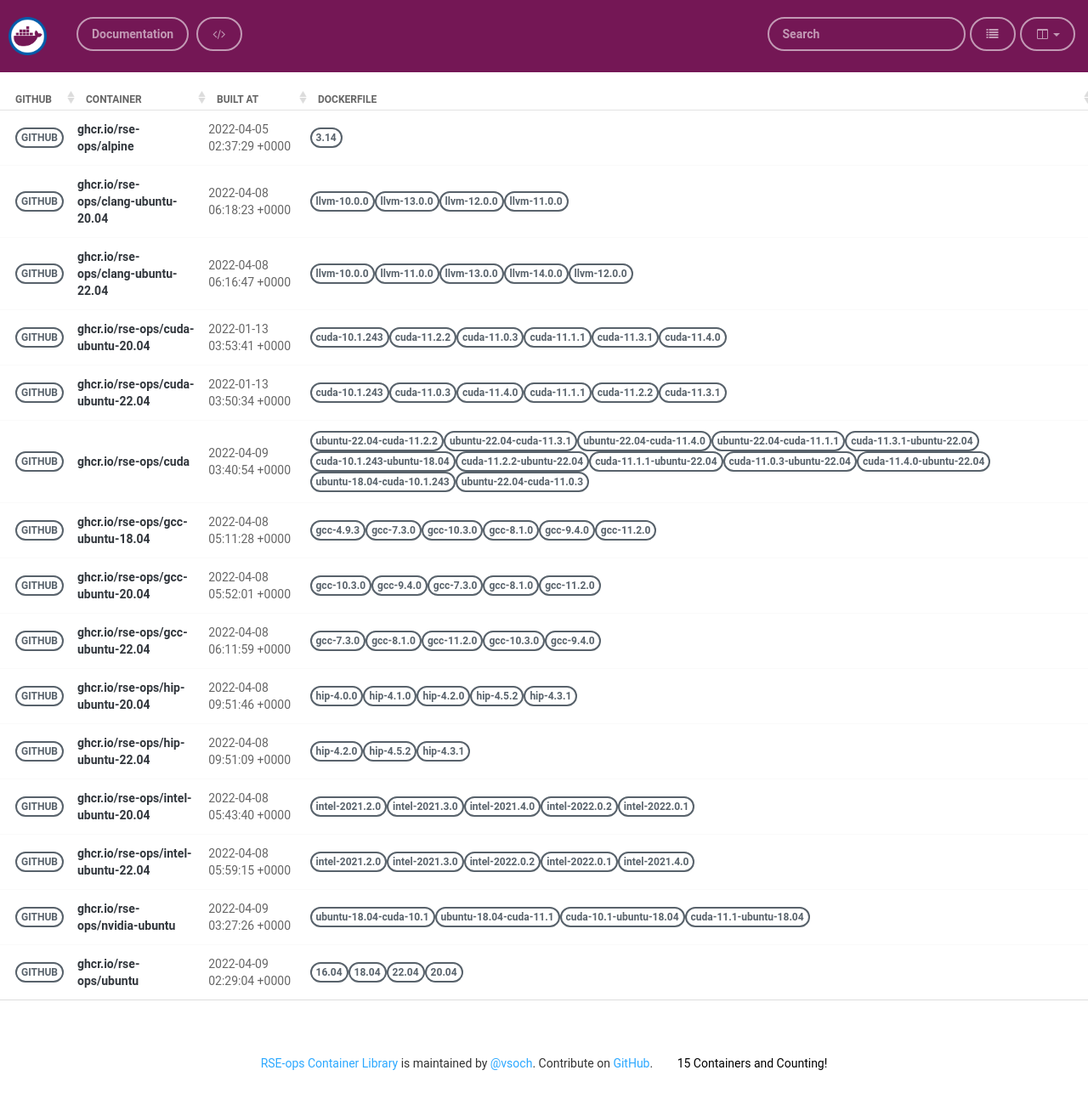
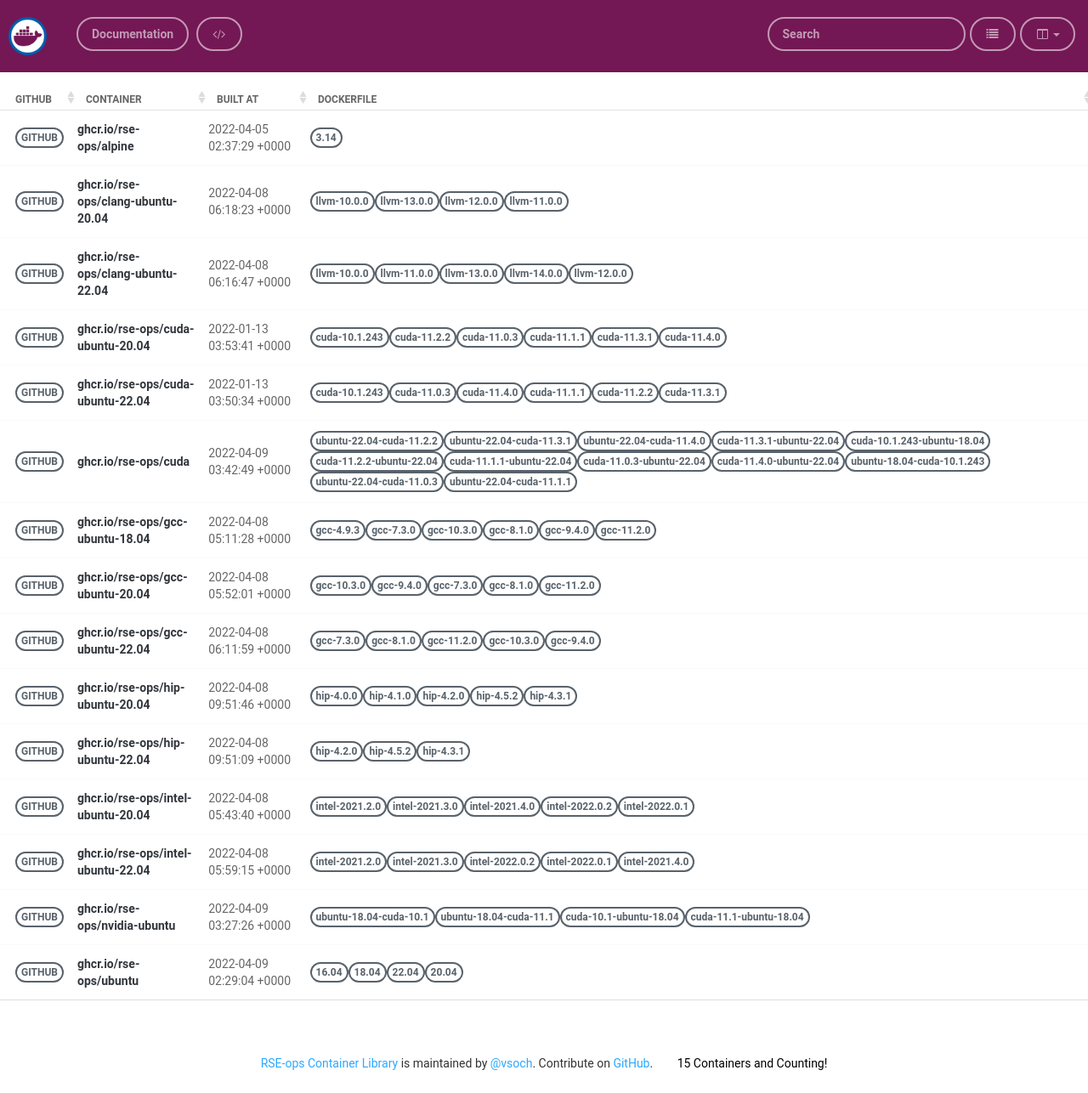
Before and after one commit to rse-ops/docker-images, a Jekyll site: the page built from pages/index.md, in a window 1280 px wide. Shown: the whole page at 85% size. Built offline with Jekyll 4.4.1, drawn with Linux system fonts in a browser that asks for light colours; nearby versions of some CDN libraries.

Commit message:
Automated push to update library 2022-04-09

```diff
--- a/_library/ghcr.io-rse-ops-cuda.md
+++ b/_library/ghcr.io-rse-ops-cuda.md
@@ -1,7 +1,7 @@
 ---
 layout: container
 name: ghcr.io/rse-ops/cuda
-updated_at: 2022-04-09 03:40:54.708058
+updated_at: 2022-04-09 03:42:49.097651
 
 
 container_url: https://github.com/orgs/rse-ops/packages/container/package/cuda
```
Also changed, not shown: other parts of _library/ghcr.io-rse-ops-cuda.md (+3 -3 lines).
